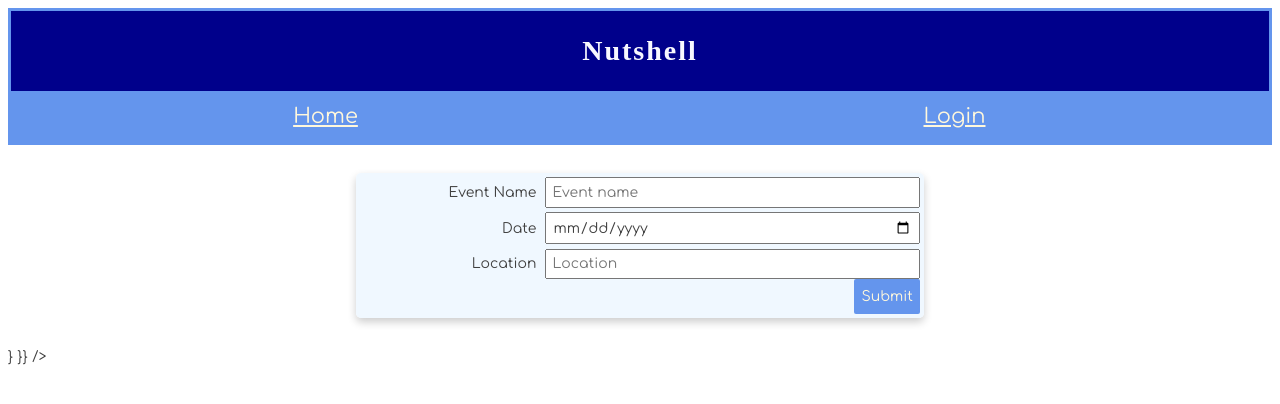
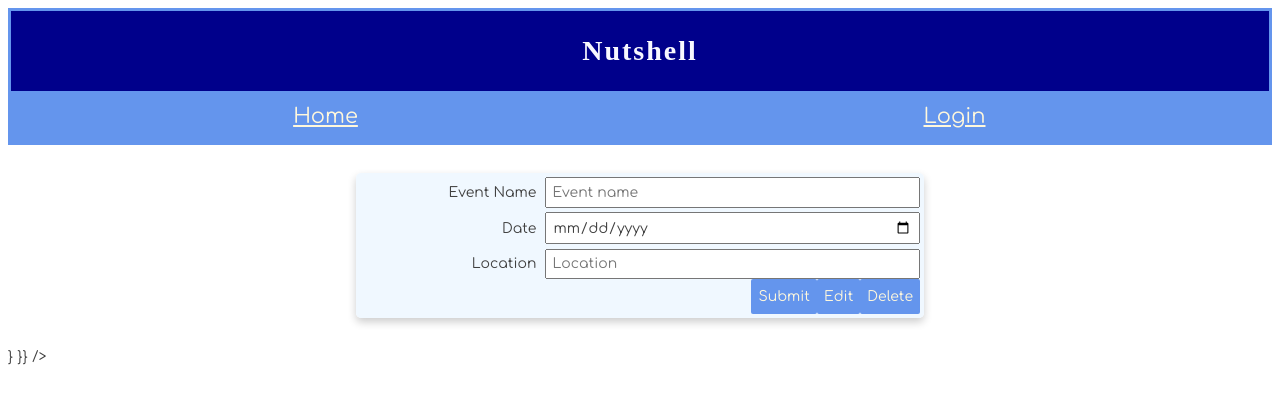
Before and after one commit to nss-day-cohort-38/react-nutshell-purple-turf-storm, a React (Create React App) app: page /events/new in a window 1280 px wide. Shown: the top 404 px of the page. Built offline with nearby package versions, Linux system fonts and the light colour scheme; a web font is replaced by a local one.

Commit message:
Working on button placement

```diff
--- a/src/components/ApplicationViews.js
+++ b/src/components/ApplicationViews.js
@@ -5,7 +5,7 @@ import Login from "./auth/Login";
 import MessageList from "./message/MessageList";
 import EventList from "./event/EventList";
 import EventForm from "./event/EventForm";
-import EventEditform from "./event/EventEditForm";
+import EventEditForm from "./event/EventEditForm";
 
 const ApplicationViews = props => {
     const setUser = props.setUser;
@@ -40,6 +40,17 @@ const ApplicationViews = props => {
          path="/events/new"
         render={props => {
           return <EventForm {...props} />;
+        }}
+      />
+
+      <Route
+        path="/events/:eventId(\d+)/edit"
+        render={props => {
+          if (hasUser) {
+            return <EventEditForm {...props} />;
+          } else {
+            return <Redirect to="/login" />;
+          }
         }}
       />
 
--- a/src/components/event/EventCard.js
+++ b/src/components/event/EventCard.js
@@ -7,7 +7,7 @@ const EventCard = props => {
     <div className="card">
       <div className="card-content">
          <picture>
-          <img src={require("./event.svg")} alt="Event"/>
+          <img src={require("./events.svg.ai")} alt="Event"/>
         </picture>
         <h3>
           Name: <span className="card-eventname">{props.event.name}</span>
--- a/src/components/event/EventForm.js
+++ b/src/components/event/EventForm.js
@@ -1,6 +1,6 @@
-import React, { useState } from 'react';
-import EventManager from '../../modules/EventManager';
-import './EventForm.css'
+import React, { useState } from "react";
+import EventManager from "../../modules/EventManager";
+import "./EventForm.css";
 
 const EventForm = props => {
   const [event, setEvent] = useState({ name: "", date: "", location: "" });
@@ -18,10 +18,18 @@ const EventForm = props => {
       window.alert("Please input an Event's name, date, and location");
     } else {
       setIsLoading(true);
-      EventManager.post(event)
-        .then(() => props.history.push("/events"));
+      EventManager.post(event).then(() => props.history.push("/events"));
     }
   };
+
+  const handleDelete = () => {
+    if (window.confirm("Are you sure you want to delete this event?")) {
+      setIsLoading(true);
+      EventManager.delete(props.eventId).then(() =>
+        props.history.push("/events")
+      );
+    }
+};
 
   return (
     <>
@@ -46,7 +54,8 @@ const EventForm = props => {
             />
             <label htmlFor="date">Date</label>
 
-          <input type="location"
+            <input
+              type="location"
               required
               onChange={handleFieldChange}
               id="location"
@@ -60,7 +69,21 @@ const EventForm = props => {
               type="button"
               disabled={isLoading}
               onClick={constructNewEvent}
-            >Submit</button>
+            >
+              Submit
+            </button>
+            <button
+              type="button"
+              onClick={() =>
+                props.history.push(`/events/${props.eventId}/edit`)
+              }
+            >
+              Edit
+            </button>
+
+            <button type="button" disabled={isLoading} onClick={handleDelete}>
+              Delete
+            </button>
           </div>
         </fieldset>
       </form>
```
